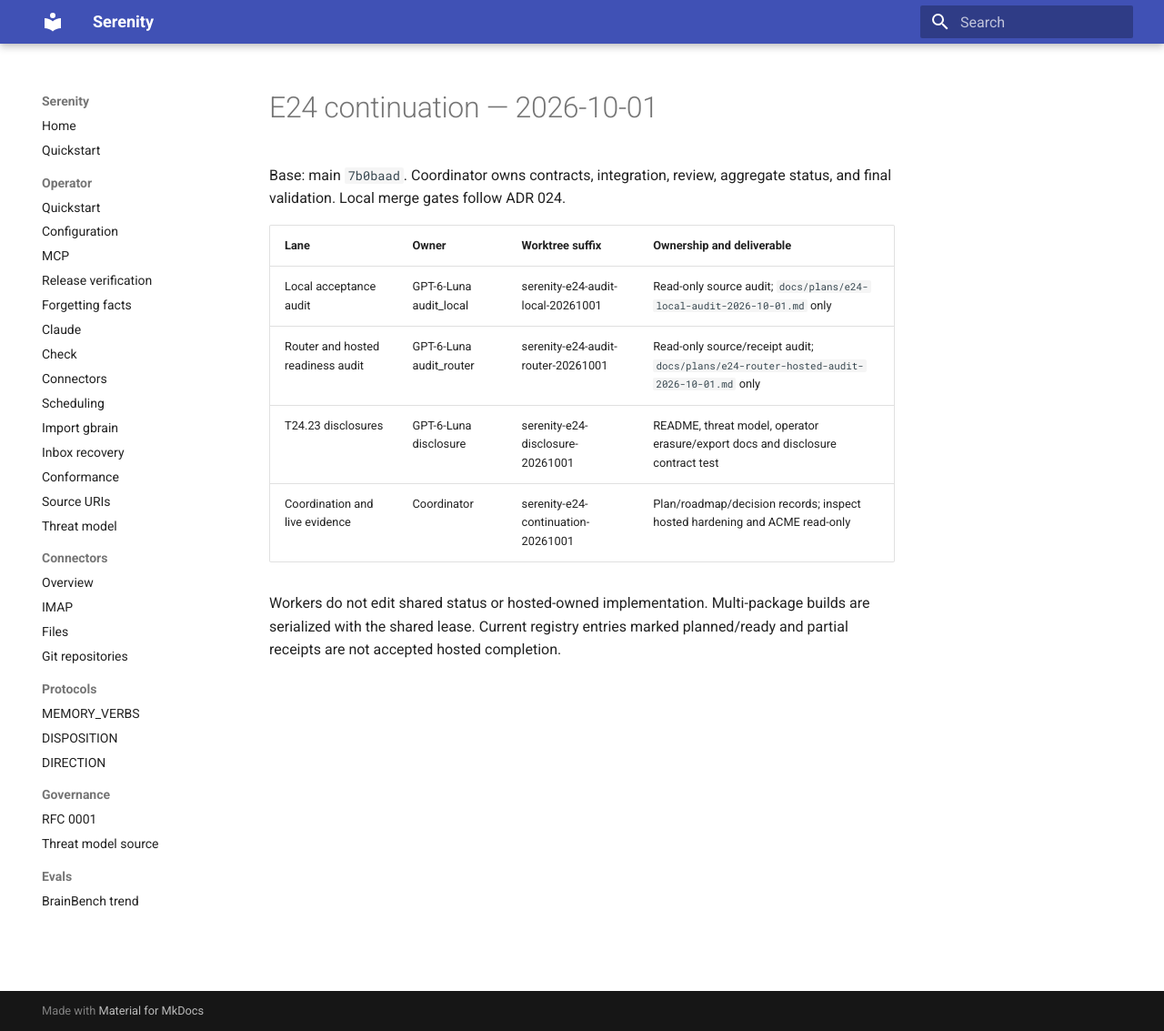
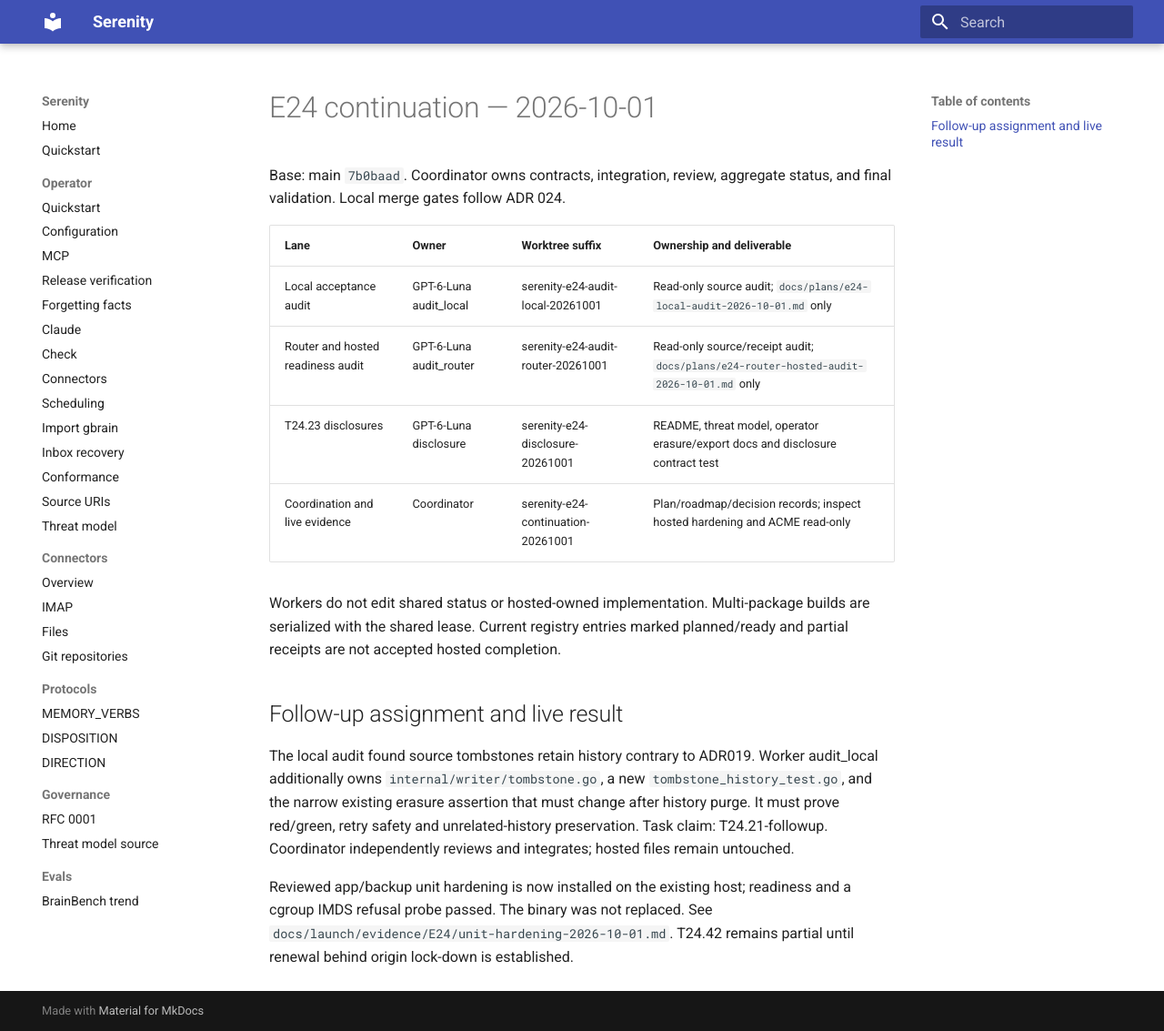
Before and after one commit to sirerun/serenity, an MkDocs documentation site: the page built from docs/plans/e24-continuation-2026-10-01.md, in a window 1280 px wide and 1133 px high. Shown: the whole window at 91% size. Built offline with MkDocs 1.6.1 and Material for MkDocs 9.7.7, drawn with Linux system fonts in a browser that asks for light colours.

Commit message:
docs: record live unit hardening and source-purge follow-up ownership

```diff
--- a/docs/plans/e24-continuation-2026-10-01.md
+++ b/docs/plans/e24-continuation-2026-10-01.md
@@ -13,3 +13,17 @@ status, and final validation. Local merge gates follow ADR 024.
 Workers do not edit shared status or hosted-owned implementation. Multi-package
 builds are serialized with the shared lease. Current registry entries marked
 planned/ready and partial receipts are not accepted hosted completion.
+
+## Follow-up assignment and live result
+
+The local audit found source tombstones retain history contrary to ADR019.
+Worker audit_local additionally owns `internal/writer/tombstone.go`, a new
+`tombstone_history_test.go`, and the narrow existing erasure assertion that
+must change after history purge. It must prove red/green, retry safety and
+unrelated-history preservation. Task claim: T24.21-followup. Coordinator
+independently reviews and integrates; hosted files remain untouched.
+
+Reviewed app/backup unit hardening is now installed on the existing host;
+readiness and a cgroup IMDS refusal probe passed. The binary was not replaced.
+See `docs/launch/evidence/E24/unit-hardening-2026-10-01.md`. T24.42 remains
+partial until renewal behind origin lock-down is established.
```
Also changed, not shown: docs/launch/evidence/E24/unit-hardening-2026-10-01.md (added, +34 -0 lines).
